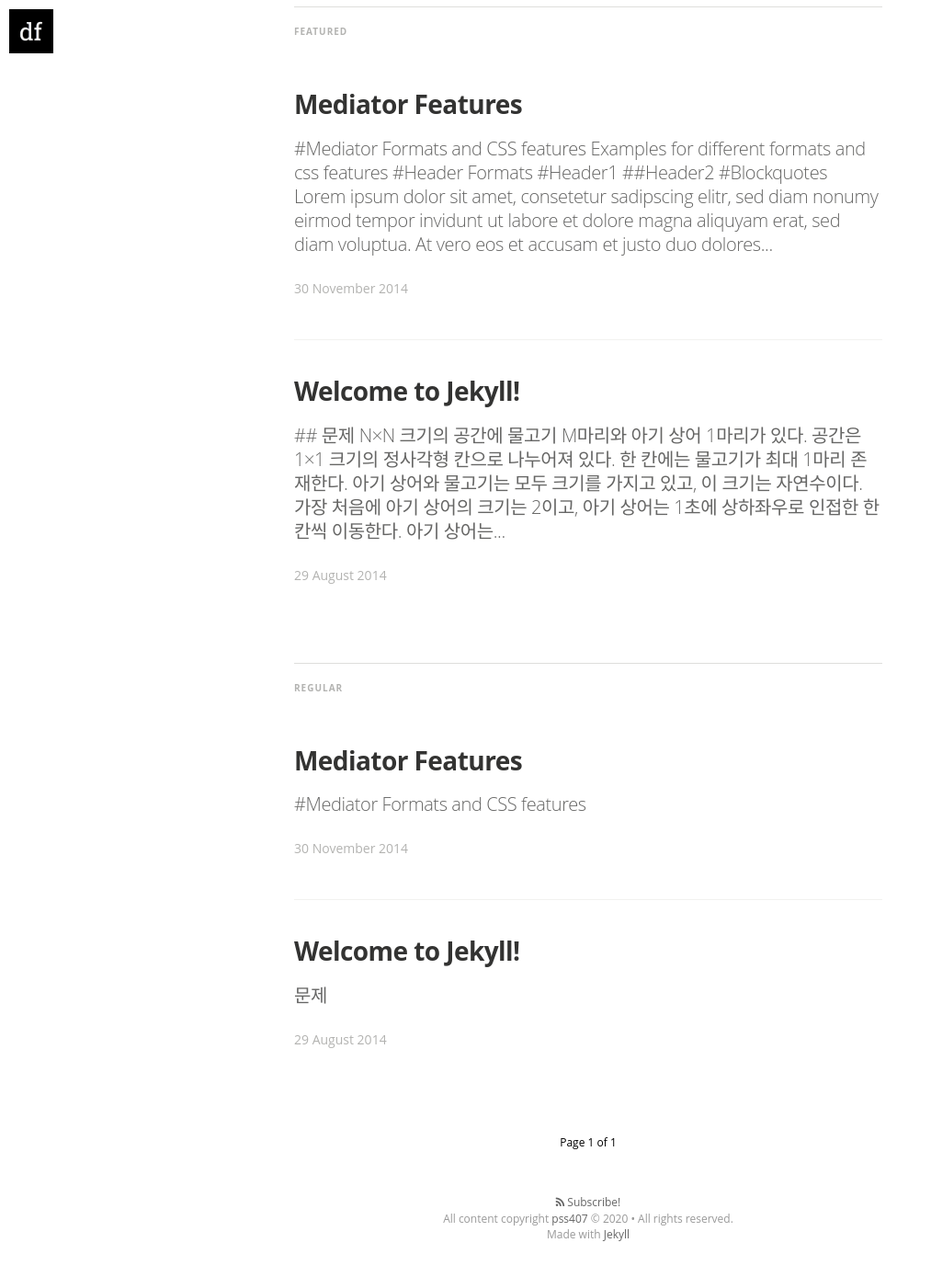
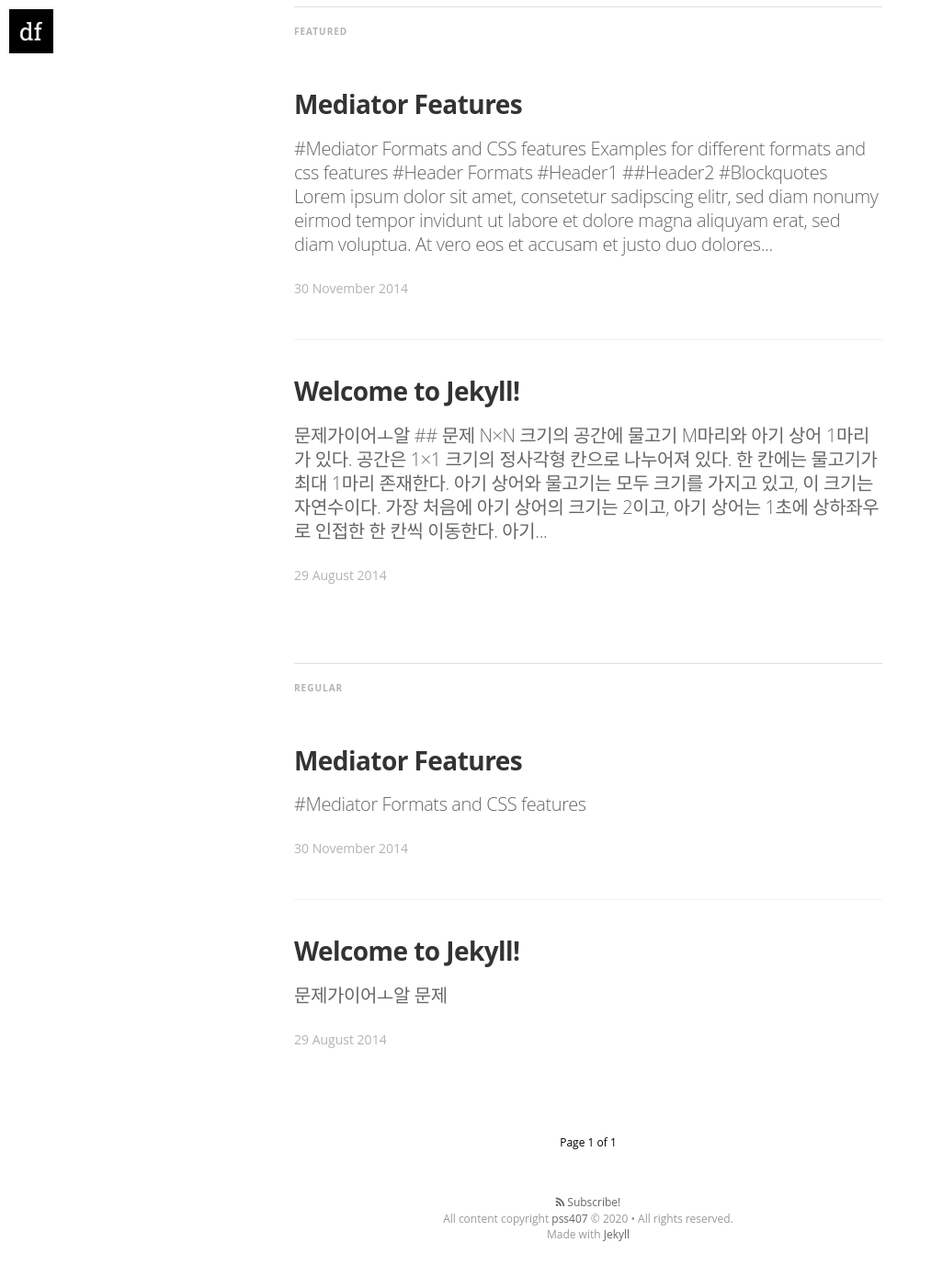
Before and after one commit to pss407/pss407.github.io, a Jekyll site: the page built from index.html, in a window 1280 px wide and 1400 px high, scrolled down 704 px. Shown: the top 1389 px of the window at 92% size, without its empty margins (0-1013 px from the left). Built offline with Jekyll 4.4.1, drawn with Linux system fonts in a browser that asks for light colours; nearby versions of some CDN libraries; some web fonts are replaced; the list of posts is cut into pages by our own code.

Commit message:
Update 2014-08-29-welcome-to-jekyll.markdown

```diff
--- a/_posts/2014-08-29-welcome-to-jekyll.markdown
+++ b/_posts/2014-08-29-welcome-to-jekyll.markdown
@@ -7,7 +7,7 @@ tags: featured
 image: /assets/article_images/2014-08-29-welcome-to-jekyll/desktop.JPG
 ---
 
-
+문제가이어ㅗ알
 ## 문제
 
 N×N 크기의 공간에 물고기 M마리와 아기 상어 1마리가 있다. 공간은 1×1 크기의 정사각형 칸으로 나누어져 있다. 한 칸에는 물고기가 최대 1마리 존재한다.
```
